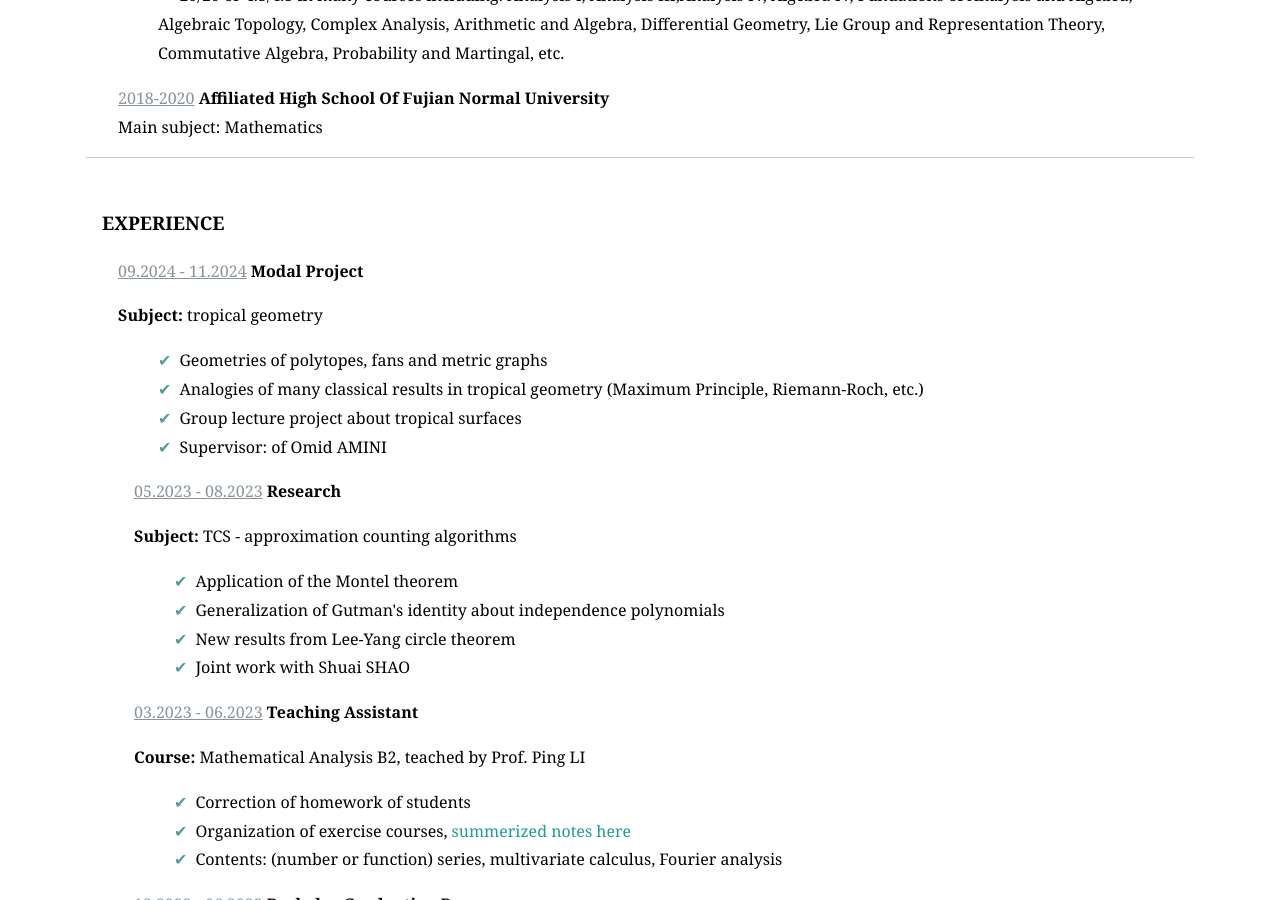
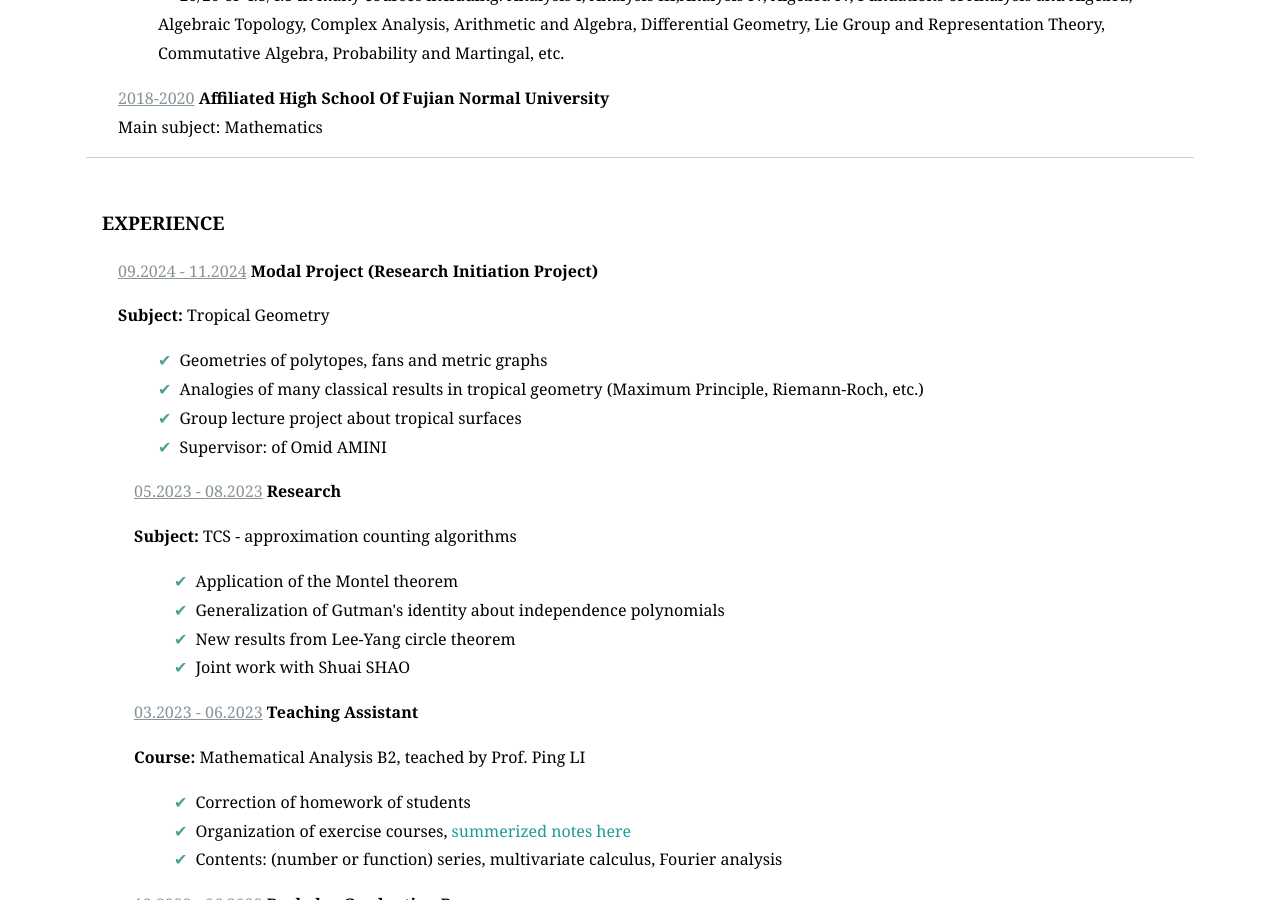
Before and after one commit to XiaoweiYEXavier/XiaoweiYEXavier.github.io, a Jekyll site: the page CV/index.html, which Jekyll copies as it is, in a window 1280 px wide and 900 px high, scrolled down 1174 px. Built offline with Jekyll 4.4.1, drawn with Linux system fonts in a browser that asks for light colours; nearby versions of some CDN libraries; some web fonts are replaced.

Commit message:
Update index.html

```diff
--- a/CV/index.html
+++ b/CV/index.html
@@ -79,10 +79,10 @@
       <h3>Experience</h3>
       <article>
         <div class='job-title'>
-          <span>09.2024 - 11.2024</span> <strong>Modal Project</strong><br>
+          <span>09.2024 - 11.2024</span> <strong>Modal Project (Research Initiation Project)</strong><br>
         </div>
         <div>
-          <p><strong>Subject:</strong> tropical geometry
+          <p><strong>Subject:</strong> Tropical Geometry
           <ul class="job-description">
             <li>Geometries of polytopes, fans and metric graphs</li>
             <li>Analogies of many classical results in tropical geometry (Maximum Principle, Riemann-Roch, etc.)</li>
```
